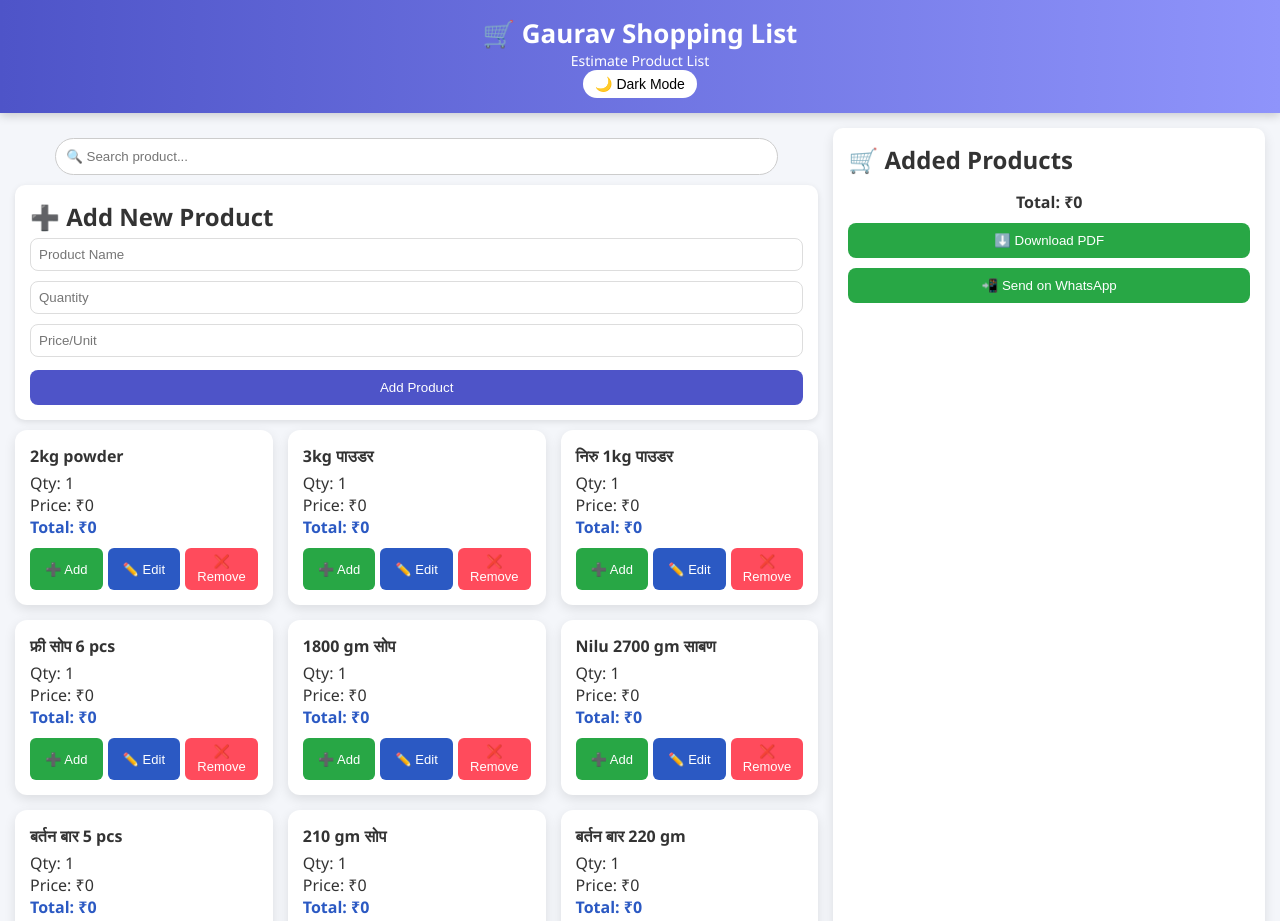
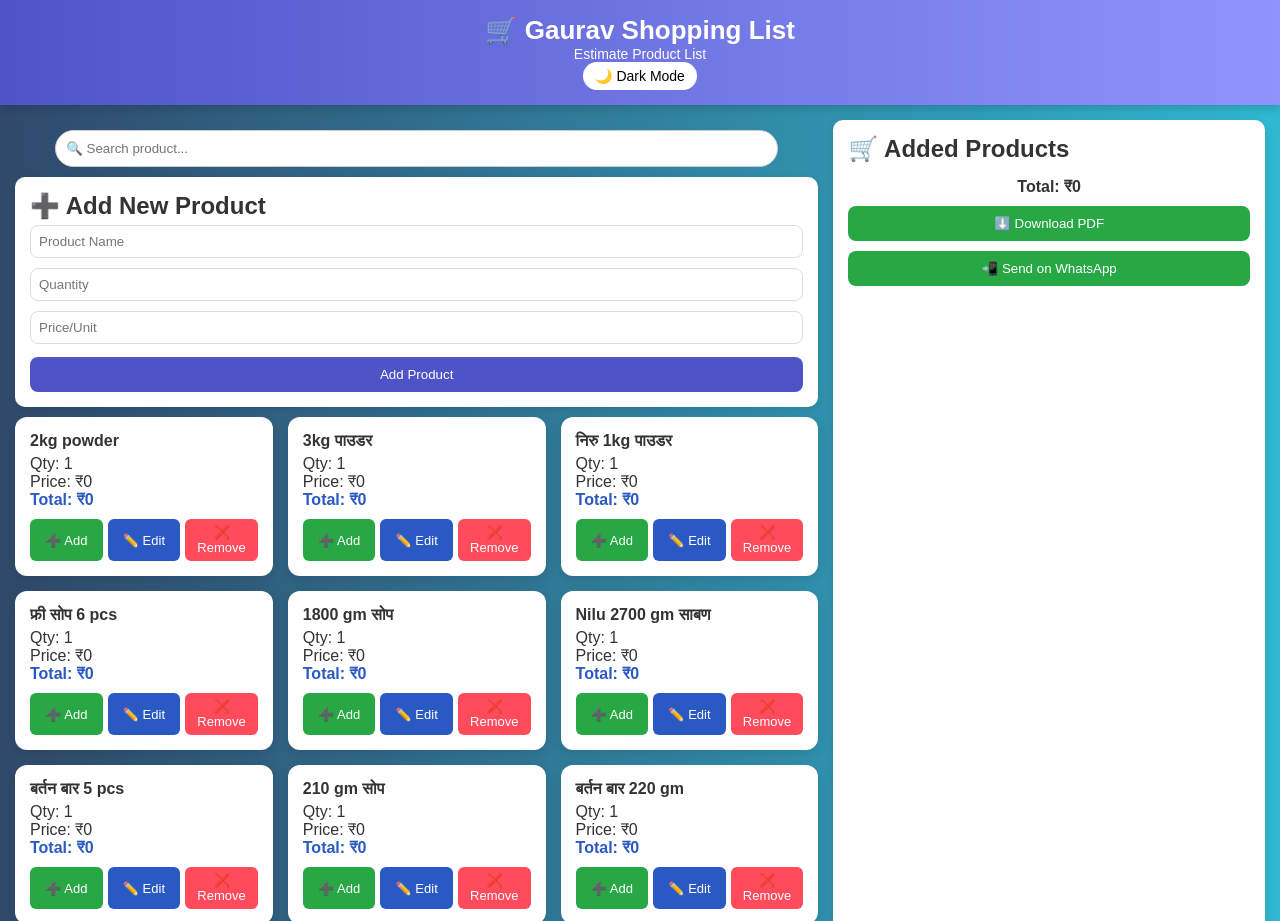
Before and after one commit to Lalitshinde18/GauravShoppingList, a plain HTML site: page index.html in a window 1280 px wide. Shown: the top 921 px of the page. Drawn offline with nearby package versions, Linux system fonts and the light colour scheme.

Commit message:
Update style.css

```diff
--- a/style.css
+++ b/style.css
@@ -1,8 +1,8 @@
 /* Reset */
 * {margin:0; padding:0; box-sizing:border-box;}
 body {
-  font-family: 'Segoe UI', sans-serif;
-  background: #f4f6fa;
+  font-family: 'Poppins', sans-serif;;
+background: linear-gradient(90deg,#30496B,#30B8D2);
   color: #333;
   transition: background 0.3s, color 0.3s;
 }
@@ -10,7 +10,7 @@ body {
 /* Header */
 header {
   background: linear-gradient(90deg,#4e54c8,#8f94fb);
-  color: rgb(255, 255, 255);
+  color: #ffffff;
   padding: 15px;
   text-align: center;
   box-shadow: 0 2px 10px rgba(0,0,0,0.2);
```
